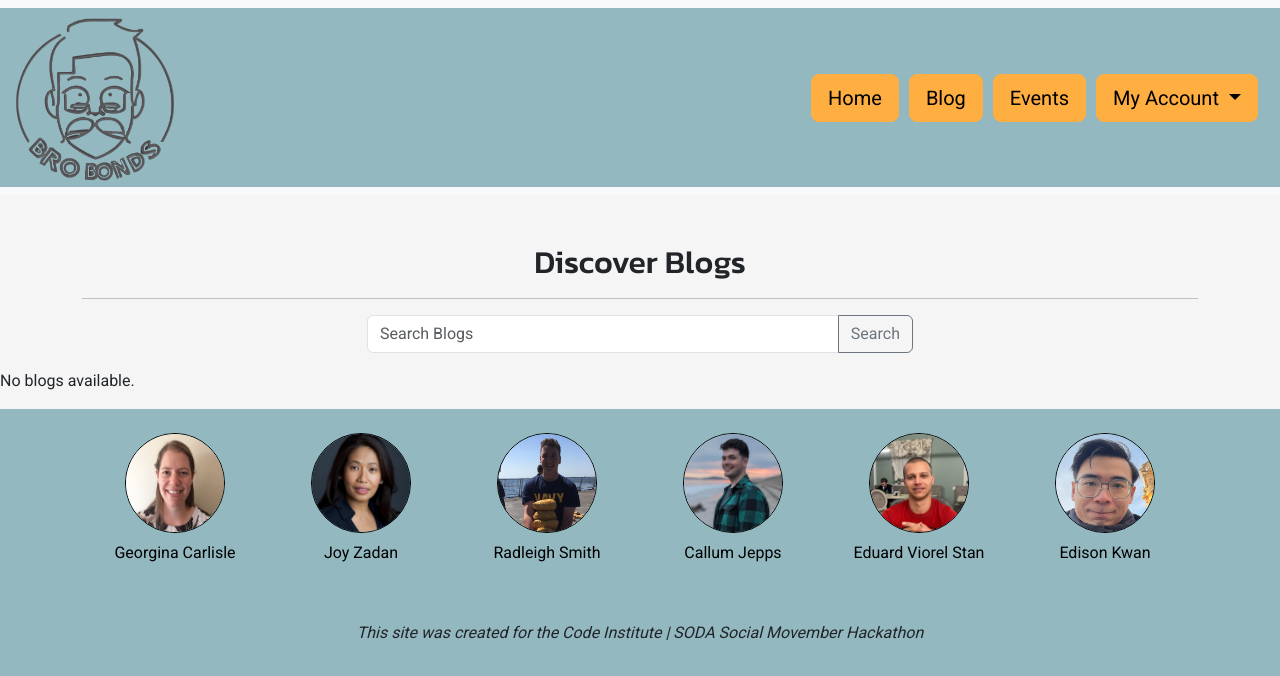
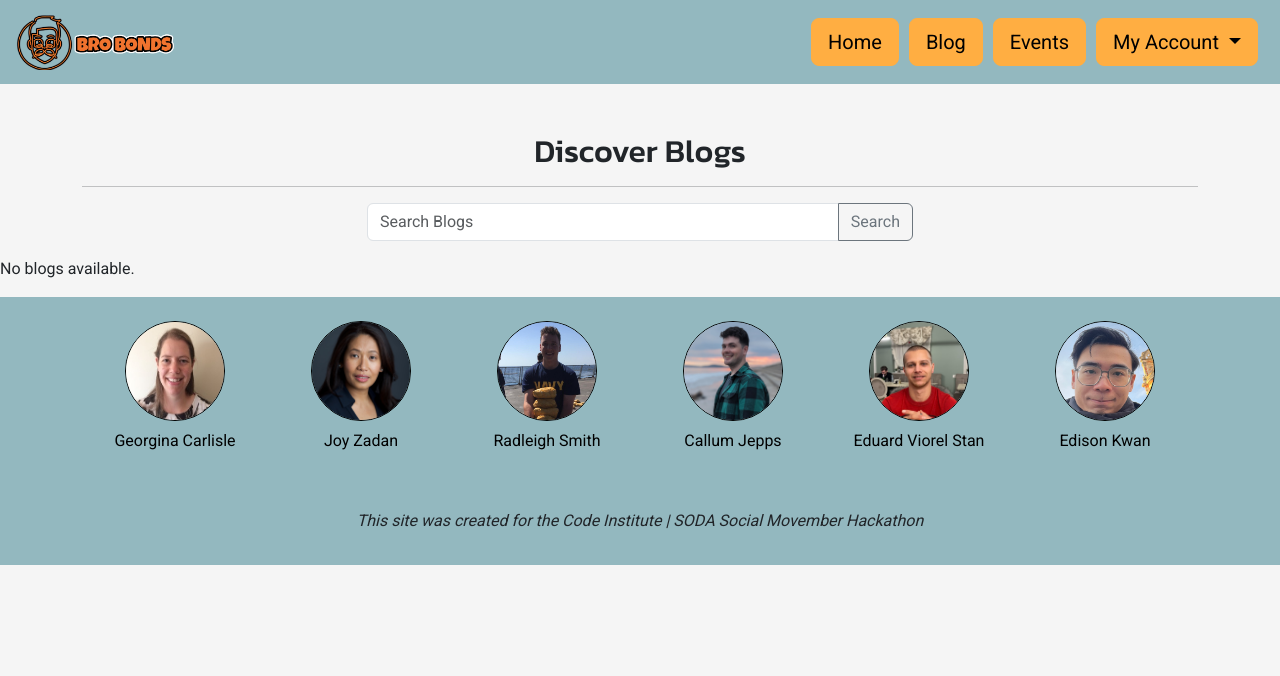
Before and after one commit to EddieStn/movember, a Django app: page /blog/ in a window 1280 px wide. Shown: the top 676 px of the page. Run offline with Django 4.2, Linux system fonts and the light colour scheme; the visitor is signed in with stand-in values (Sample User, id 1); data that the repository does not hold is empty; some libraries are stand-ins or nearby versions.

Commit message:
updated logo image.

```diff
--- a/templates/includes/header.html
+++ b/templates/includes/header.html
@@ -1,11 +1,11 @@
 {% load static %}
 {% load crispy_forms_tags %}
 
-<nav class="navbar navbar-expand-lg bg-body-tertiary ">
-    <div class="container-fluid header">
+<nav class="navbar navbar-expand-lg header">
+    <div class="container-fluid ">
         <!-- Logo -->
         <a class="navbar-brand" href="{% url 'home' %}">
-            <img src="{% static 'images/logo.png' %}" alt="sample logo" class="logo">
+            <img src="{% static 'images/logo.webp' %}" alt="sample logo" class="logo">
         </a>
 
         <!-- Toggler Button -->
```
Also changed, not shown: static/images/logo.png (deleted), static/images/logo.webp (added).
